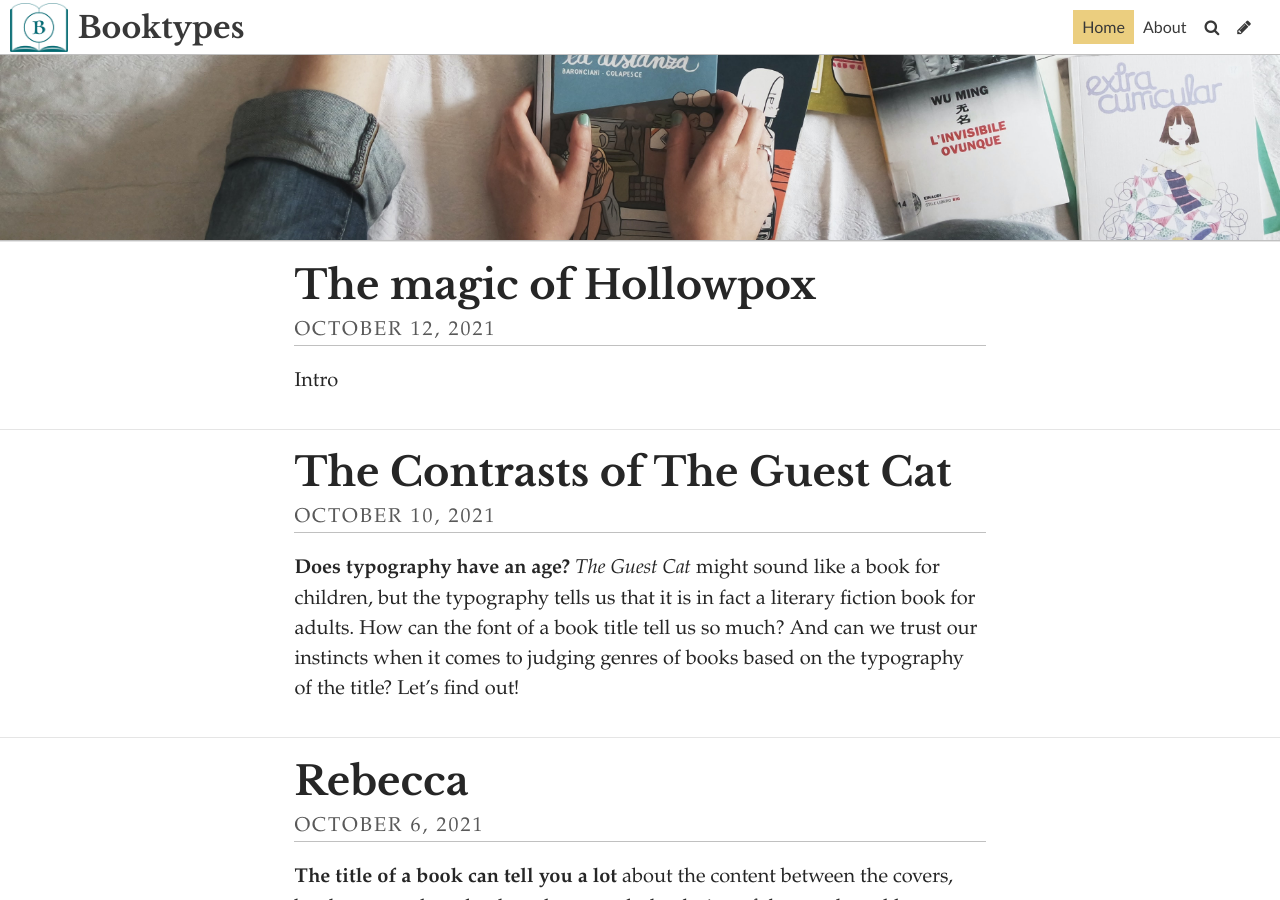
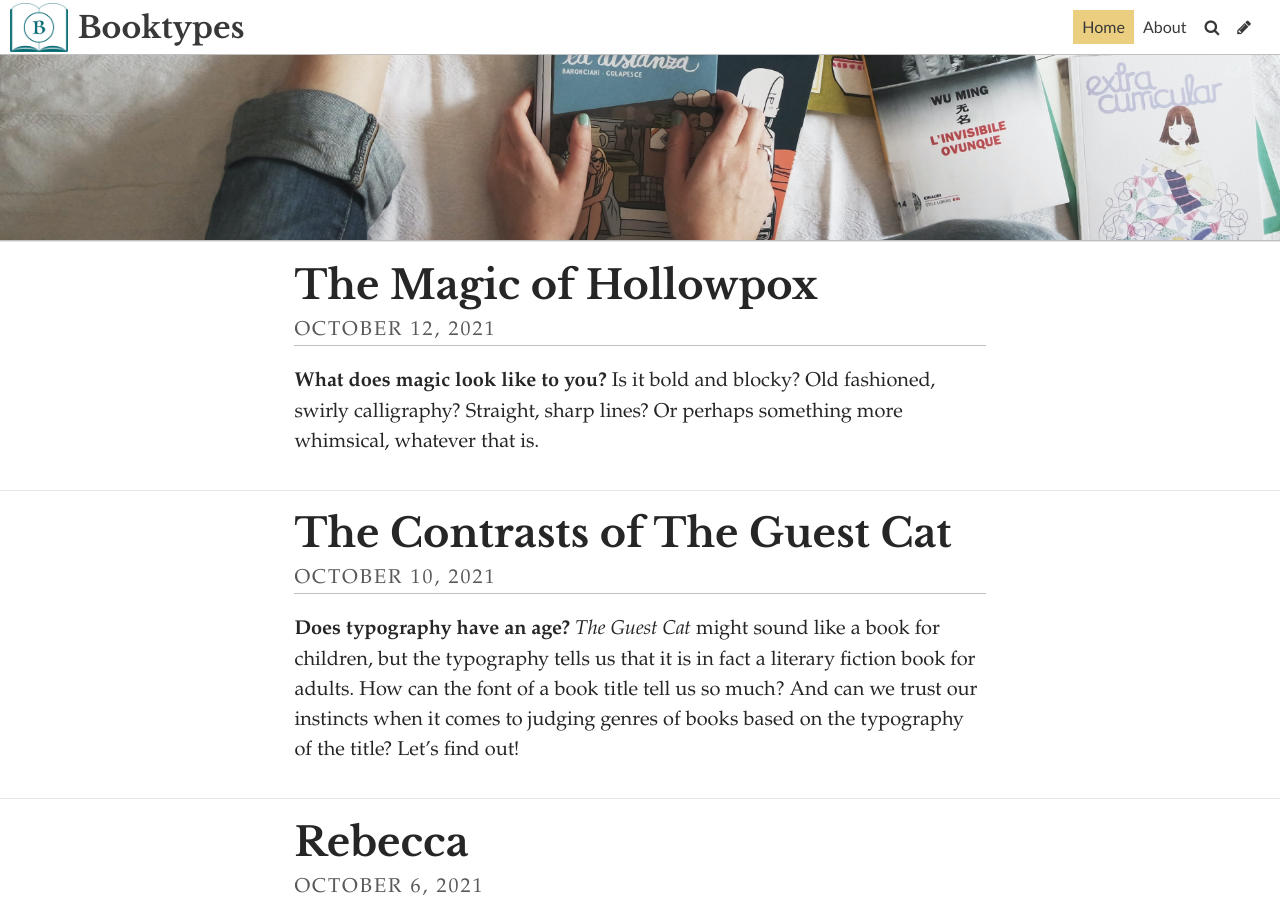
Before and after one commit to maudhaugland/booktypes, a Jekyll site: the page built from index.html, in a window 1280 px wide and 900 px high, scrolled down 326 px. Built offline with Jekyll 4.4.1, drawn with Linux system fonts in a browser that asks for light colours; some web fonts are replaced; the list of posts is cut into pages by our own code.

Commit message:
Update Post “2021-10-04-the-magic-of-hollowpox”

```diff
--- a/_posts/2021-10-04-the-magic-of-hollowpox.md
+++ b/_posts/2021-10-04-the-magic-of-hollowpox.md
@@ -1,6 +1,6 @@
 ---
 layout: post
-title: The magic of Hollowpox
+title: The Magic of Hollowpox
 date: 2021-10-12T18:55:45.424Z
 image: ../uploads/amy-elms-4zw6b_5judi-unsplash.jpg
 title_color: "#ffffff"
@@ -10,9 +10,11 @@
   - Design
   - Publishing
 ---
-Intro
+**What does magic look like to you?** Is it bold and blocky? Old fashioned, swirly calligraphy? Straight, sharp lines? Or perhaps something more whimsical, whatever that is.
 
-![]()
+![Hollowpox by Jessica Townsend](../uploads/20211007150203_img_3061.jpg)
+
+*Hollowpox* by Jessica Townsend is the third book about Morrigan Crow in the *Nevermoor* series, published in 2020 by Orion Children's Books.
 
 Description
 
```
Also changed, not shown: uploads/20211007150203_img_3061.jpg (added).
